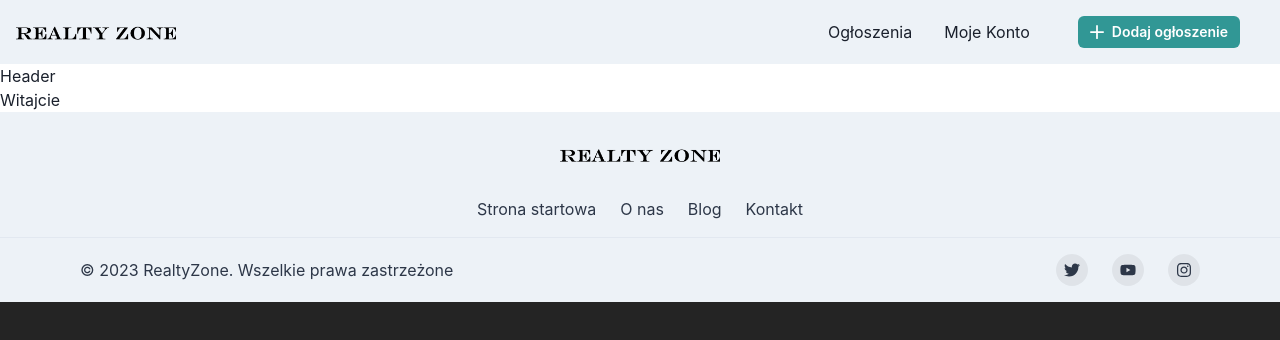
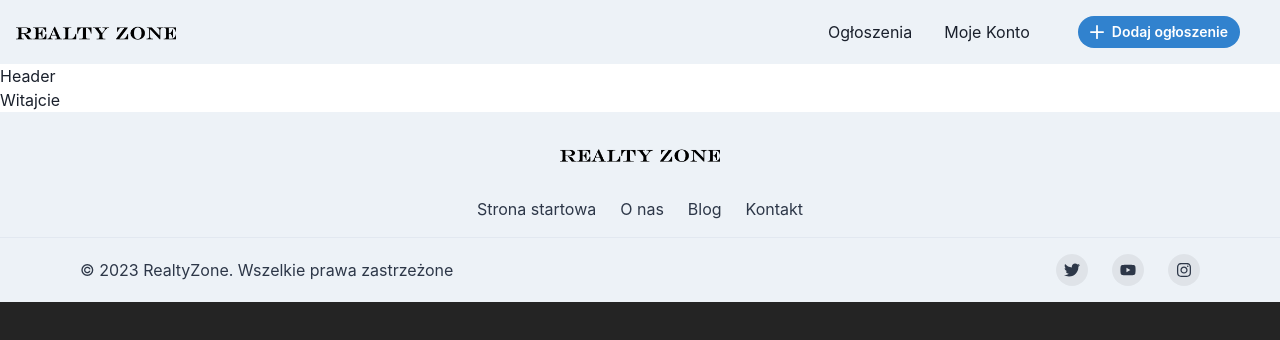
Before and after one commit to Przekol/realty-zone-frontend, a React (Vite) app: page / in a window 1280 px wide. Shown: the top 340 px of the page. Built offline with nearby package versions, Linux system fonts and the light colour scheme.

Commit message:
Change colors of links

```diff
--- a/src/components/Navigation/NavigationLink.tsx
+++ b/src/components/Navigation/NavigationLink.tsx
@@ -7,10 +7,9 @@ export const NavigationLink = ({ to, children }: { to: string; children: ReactNo
     as={RouterLink}
     px={2}
     py={1}
-    rounded={'md'}
     _hover={{
       textDecoration: 'none',
-      bg: useColorModeValue('gray.200', 'gray.700'),
+      color: useColorModeValue('blue.500', 'blue.700'),
     }}
     to={to}
   >
--- a/src/components/Navigation/NavigationLinks.tsx
+++ b/src/components/Navigation/NavigationLinks.tsx
@@ -17,7 +17,7 @@ export const NavigationLinks = ({ links, isSpecial }: Props) => (
       .map((link) => (
         <NavigationLink key={link.to} to={link.to}>
           {isSpecial ? (
-            <Button variant={'solid'} colorScheme={'teal'} size={'sm'} mr={4} leftIcon={<AddIcon />}>
+            <Button variant={'solid'} rounded={'full'} colorScheme={'blue'} size={'sm'} mr={4} leftIcon={<AddIcon />}>
               {link.label}
             </Button>
           ) : (
```
